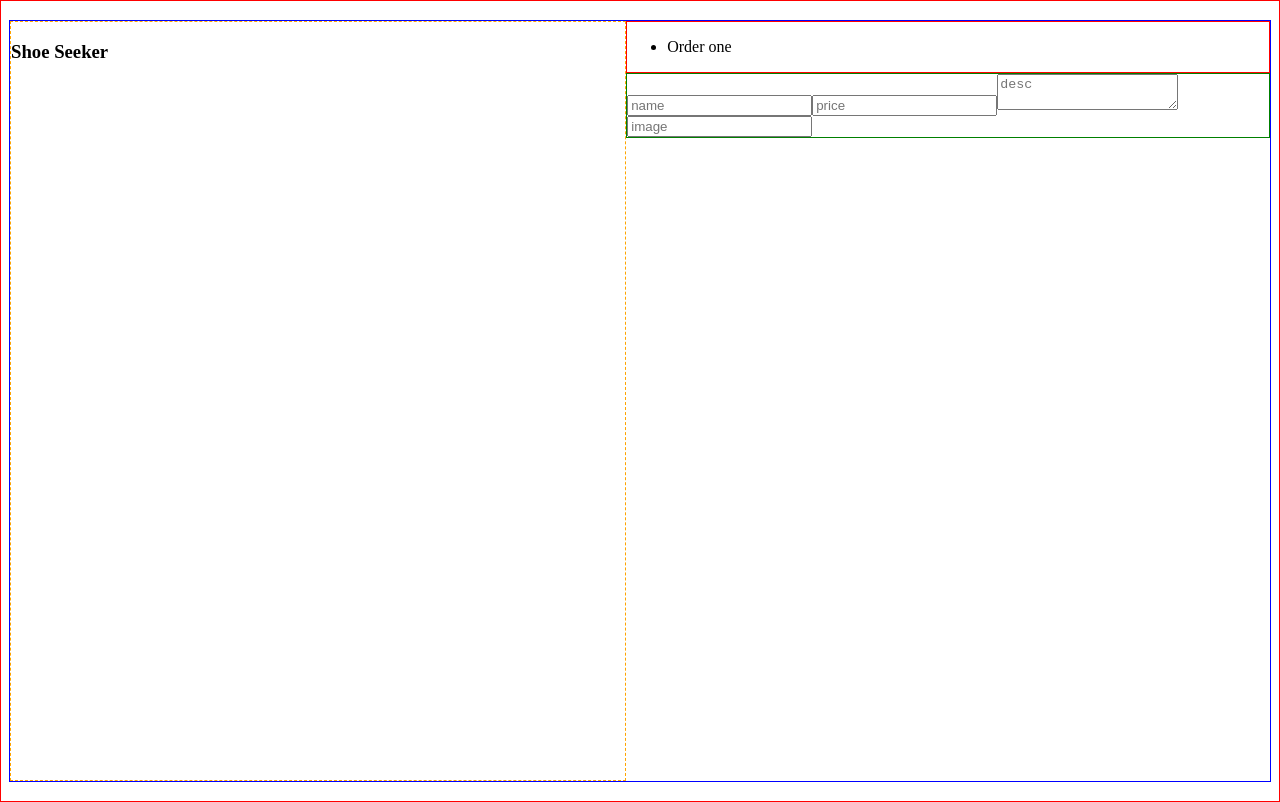
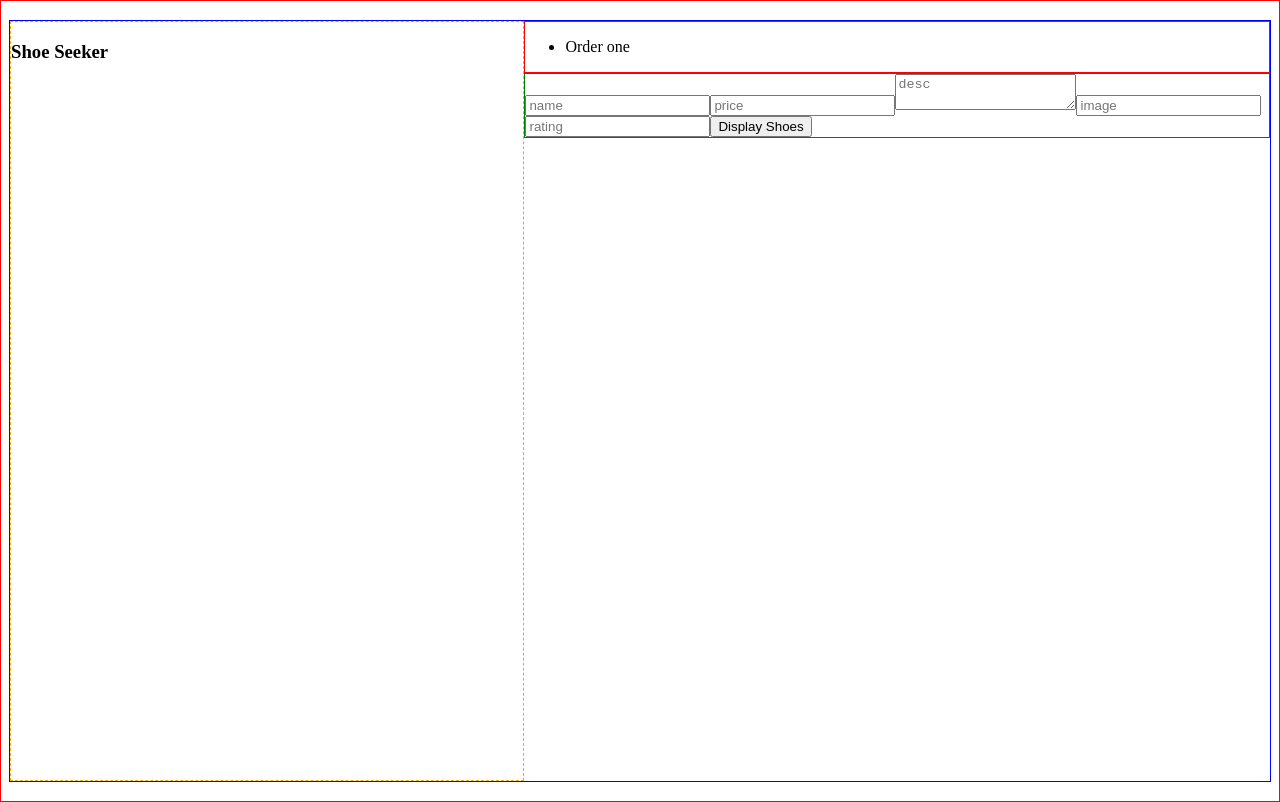
Before and after one commit to KevinKra/Shoe_Seeker, a React (Create React App) app: page / in a window 1280 px wide. Built offline with nearby package versions, Linux system fonts and the light colour scheme.

Commit message:
Pass input refs into App shoe state

```diff
--- a/src/Form/Form.js
+++ b/src/Form/Form.js
@@ -1,14 +1,55 @@
 import React from "react";
 
 class Form extends React.Component {
+  nameRef = React.createRef();
+  priceRef = React.createRef();
+  descRef = React.createRef();
+  imageRef = React.createRef();
+  ratingRef = React.createRef();
+
+  renderShoe = e => {
+    e.preventDefault();
+    const shoe = {
+      name: this.nameRef.current.value,
+      price: parseFloat(this.priceRef.current.value),
+      desc: this.descRef.current.value,
+      image: this.imageRef.current.value,
+      rating: parseFloat(this.ratingRef.current.value)
+    };
+    this.props.updateShoes(shoe);
+    e.currentTarget.reset();
+  };
+
   render() {
     return (
       <section className="form">
-        <form>
-          <input name="name" type="text" placeholder="name" />
-          <input name="price" type="text" placeholder="price" />
-          <textarea name="desc" placeholder="desc" />
-          <input name="image" type="text" placeholder="image" />
+        <form className="shoe-edit" onSubmit={this.renderShoe}>
+          <input
+            name="name"
+            ref={this.nameRef}
+            type="text"
+            placeholder="name"
+          />
+          <input
+            name="price"
+            ref={this.priceRef}
+            type="text"
+            placeholder="price"
+          />
+          <textarea name="desc" ref={this.descRef} placeholder="desc" />
+          <input
+            name="image"
+            ref={this.imageRef}
+            type="text"
+            placeholder="image"
+          />
+          <input
+            name="rating"
+            ref={this.ratingRef}
+            type="text"
+            placeholder="rating"
+          />
+          <button type="submit">Display Shoes</button>
         </form>
       </section>
     );
```
